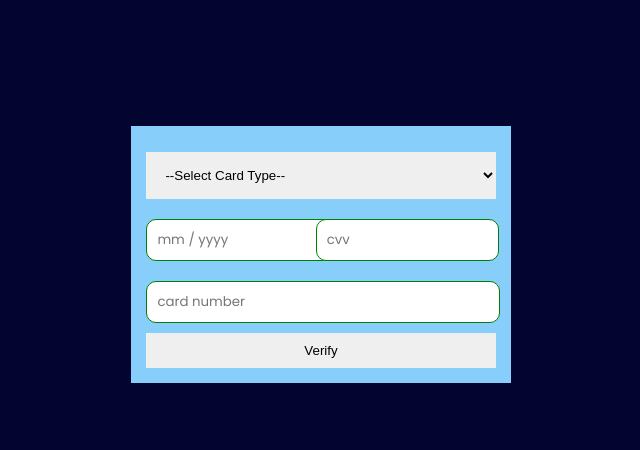
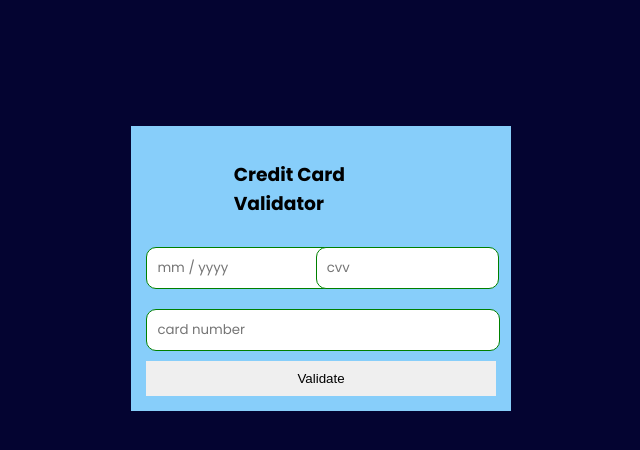
Before and after one commit to KabirYusuf/levelUpCCVerification-FE, a React (Create React App) app in the folder cc_verify/: page / in a window 1280 px wide. Shown: the top 450 px of the page, without its empty margins (319-959 px from the left). Built offline with nearby package versions, Linux system fonts and the light colour scheme.

Commit message:
api call to backend

```diff
--- a/cc_verify/src/Pages/homepage.css
+++ b/cc_verify/src/Pages/homepage.css
@@ -32,3 +32,7 @@ body{
     background-color:green;
     color: white;
 }
+.credit-card-validator{
+    width: 50%;
+    margin-left: 25%;
+}
--- a/cc_verify/src/Pages/homepage.js
+++ b/cc_verify/src/Pages/homepage.js
@@ -7,61 +7,94 @@ import axios from "axios";
 
 const Homepage = () => {
 
-    const [cardType, setCardType] = useState("");
-    const [date, setDate] = useState("");
+    // const [cardType, setCardType] = useState("");
+    const [expiryDate, setexpiryDate] = useState("");
     const [cvv, setCvv] = useState("");
     const [cardNumber, setCardNumber] = useState("")
+    const [response, setResponse] = useState(null);
 
 
     const handleChange = (event) => {
             event.preventDefault()
-            if (event.target.name === "cardType")  setCardType(event.target.value)
-            if (event.target.name === "date")  setDate(event.target.value)
+            // if (event.target.name === "cardType")  setCardType(event.target.value)
+            if (event.target.name === "expiryDate")  setexpiryDate(event.target.value)
             if (event.target.name === "cvv")  setCvv(event.target.value)
             if (event.target.name === "cardNumber")  setCardNumber(event.target.value)
+    }
+
+
+    const isCardValid = (cardNumber, cvv, expiryDate) => {
+
+        let cardData = [cardNumber, cvv, expiryDate];
+
+        for (let x of cardData){
+            if (x === "")  alert(`All Fields must be filled`)
+                return false
+
+        }
+        return true;
+    }
+
+    const handleSubmit =  async (event) => {
+        setResponse("");
+
+        event.preventDefault();
+
+        // const isValidCard = isCardValid(cardNumber,cvv, expiryDate)
+        // if (!isValidCard) return
+
+
+        const cardData = {
+            cardNumber: cardNumber,
+            cvv: cvv,
+            expiryDate: expiryDate
+
+        }
+        axios
+    .post("http://localhost:8080/api/v1/credit-card/validate/", cardData)
+    .then(res => {
+        console.log("Response Data:", res.data);
+        setResponse(res.data);
+    })
+    .catch(err => {
+        console.log(err.response.data);
+        setResponse(err.response.data);
+    });
 
 
     }
 
-    const handleSubmit =  () => {
-        const cardData = {
-            cardNumber: cardNumber,
-            cardType: cardType,
-            cvv: cvv,
-            date: date
+    const renderResponse = () => {
 
-        }
+    if (response && response.successfulRequest !== undefined) {
+        return (
+            <div>
+                <p>Is Request Successful: {response.successfulRequest.toString()}</p>
+                <p>Data: {response.data}</p>
+            </div>
+        );
+    }
+    return null;
+};
 
-         axios.post("http://127.0.0.1:8080/api/v1/card/verify", cardData)
-            .then(res => console.log(res))
-            .catch(err => console.log(err))
-
-
-
-        alert("submitted")
-    }
 
 
 
     return (
         <Container>
             <form onSubmit={handleSubmit} >
-                <select value={cardType} name="cardType" className="select" onChange={(e) => handleChange(e)}>
-                    <option defaultChecked>--Select Card Type--</option>
-                    <option defaultChecked> Visa</option>
-                    <option defaultChecked> Mastercard</option>
-                    <option defaultChecked> American express</option>
-                    <option defaultChecked> Discover</option>
-                </select>
+
+                <div className="credit-card-validator"><h3>Credit Card Validator</h3></div>
 
                 <div className="first-row">
-                <InputBox name="date" value={date}  placeholder={"mm / yyyy"} size="100%" handleChange={ (e) => handleChange(e)} />
+                <InputBox name="expiryDate" value={expiryDate}  placeholder={"mm / yyyy"} size="100%" handleChange={ (e) => handleChange(e)} />
                 <InputBox name="cvv" value={cvv} placeholder={"cvv"} size="95%" handleChange={ (e) => handleChange(e)} />
                 </div>
                 <InputBox name="cardNumber" value={cardNumber} placeholder={"card number"} size="95%" handleChange={ (e) => handleChange(e)} />
 
-                <button className="button">Verify</button>
+                <button className="button" type="submit">Validate</button>
             </form>
+            {renderResponse()}
         </Container>
     )
 }
--- a/cc_verify/src/component/InputBox.component.jsx
+++ b/cc_verify/src/component/InputBox.component.jsx
@@ -2,12 +2,6 @@ import "./InputBox.styles.css";
 
 const InputBox = ({type, name, value, handleChange, size, placeholder}) => {
 
-    // const inputStyle = {
-    //     border: "1px solid green",
-    //     padding: "10px",
-    //     fontFamily: "poppins",
-    //     borderRadius: "10px",
-    // }
 
     return (
         <div>
```
